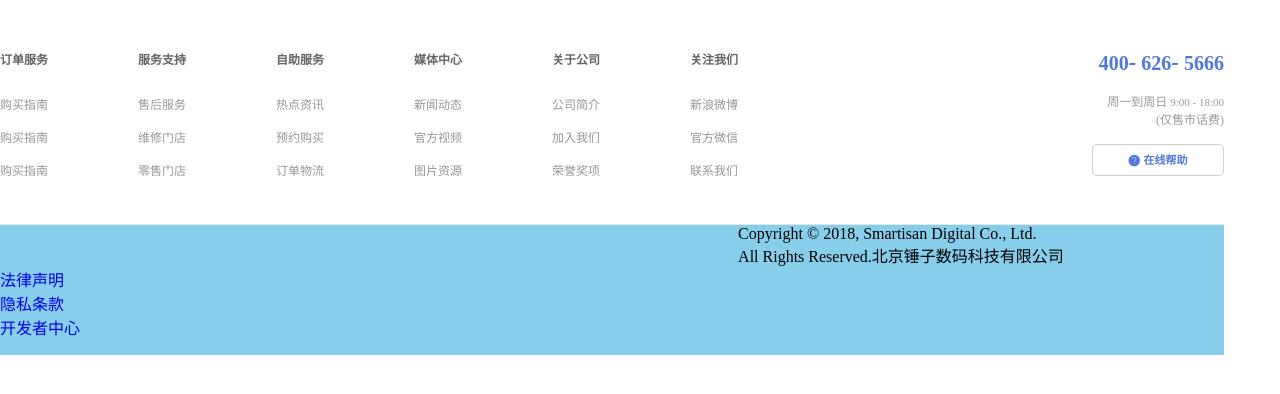
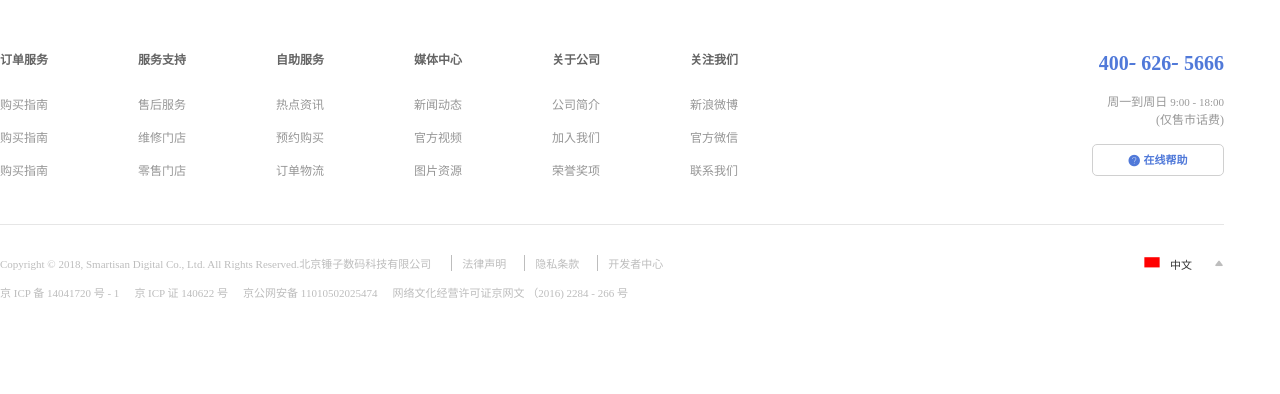
Before and after one commit to lixiang9510/t-tt, a plain HTML site: page hu-tt.html in a window 1280 px wide. Drawn offline with Linux system fonts and the light colour scheme.

Commit message:
add hb-tt

```diff
--- a/css/hb-index.css
+++ b/css/hb-index.css
@@ -2,6 +2,20 @@ a{
 	text-decoration: none;
 }
 
+.clearfix:after{
+	display: :block;
+	content: "";
+	clear: both;
+	height: 0;
+	visibility: hidden;
+}
+.clearfix{
+	*zoom:1;
+}
+
+/*上面公用样式*/
+
+/*footer部分*/
 .footer-serve{
 	width: 1224px;
 	height: 225px;
@@ -81,11 +95,76 @@ a{
 	margin-right: 4px;
 	color: #5079d9;
 }
-
-
-
+/*end部分*/
 .end-por{
 	width: 1224px;
 	height: 130px;
-	background: skyblue;
+	padding: 30px 0 23px 0;
+	box-sizing: border-box;
+
 }
+.end-por .por-link{
+	float: left;
+	width: 790px;
+}
+.end-por .por-link .link-stt{
+	float: left;
+}
+.end-por .por-link .link-stt li{
+	float: left;
+	margin-right: 18px;
+}
+.end-por .por-link p{
+	float: left;
+	margin-right: 20px;
+	color: #bdbdbd;
+	font-size: 11px;
+}
+.end-por .por-link .link-stt li a{
+	display: block;
+	font-size: 11px;
+	color: #bdbdbd;
+	border-left: 1px solid #bdbdbd;
+	padding-left: 10px;
+}
+.end-por .por-link .link-stt li a:hover{
+	color: #5079d9;
+}
+.end-por .por-link .link-police{
+	float: left;
+	margin-top: 12px;
+}
+.end-por .por-link .link-police li{
+	float: left;
+	margin-left: 15px;
+}
+.end-por .por-link .link-police li:first-child{
+	margin-left: 0px;
+}
+.end-por .por-link .link-police li a{
+	font-size: 11px;
+	color: #bdbdbd;
+}
+.end-por .por-CN{
+	float: right;
+	position: relative;
+	width: 80px;
+	height: 20px;
+	box-sizing: border-box;
+}
+.end-por .por-CN a span{
+	line-height: 20px;
+	font-size: 11px;
+	vertical-align: top;
+	color: #333;
+}
+.end-por .por-CN a i:first-child{
+	color: red;
+	margin-right: 10px;
+}
+.end-por .por-CN a i:last-child{
+	float: right;
+	margin-top: 3px;
+	color: #bdbdbd;
+	font-size: 10px;
+}
--- a/hu-tt.html
+++ b/hu-tt.html
@@ -58,19 +58,21 @@
 	<div class="end-por">
 		<div class="por-link">
 			<p>Copyright © 2018, Smartisan Digital Co., Ltd. All Rights Reserved.北京锤子数码科技有限公司</p>
-			<ul>
+			<ul class="link-stt">
 				<li><a href="#">法律声明</a></li>
 				<li><a href="#">隐私条款</a></li>
 				<li><a href="#">开发者中心</a></li>
 			</ul>
-			<ul>
-				<li><a href=""></a></li>
-				<li><a href=""></a></li>
-				<li><a href=""></a></li>
-				<li><a href=""></a></li>
+			<ul class="link-police">
+				<li><a href="#">京 ICP 备 14041720 号 - 1</a></li>
+				<li><a href="#">京 ICP 证 140622 号</a></li>
+				<li><a href="#">京公网安备 11010502025474</a></li>
+				<li><a href="#">网络文化经营许可证京网文 （2016) 2284 - 266 号</a></li>
 			</ul>
 		</div>
-		<div class="por-CN"></div>
+		<div class="por-CN">
+			<a href="#"><i class="iconfont">&#xe621;</i><span>中文</span><i class="iconfont">&#xeb6d;</i></a>
+		</div>
 	</div>
 </body>
 </html>
```
